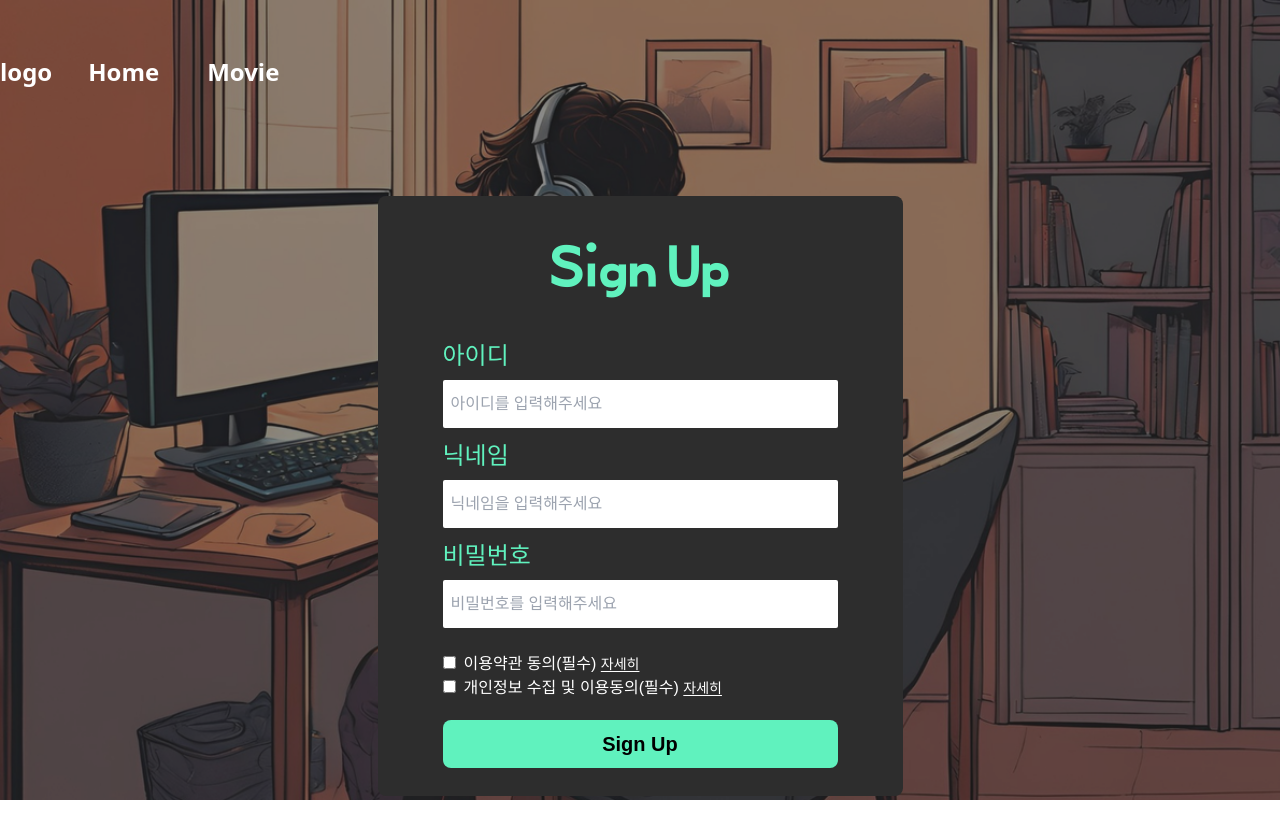
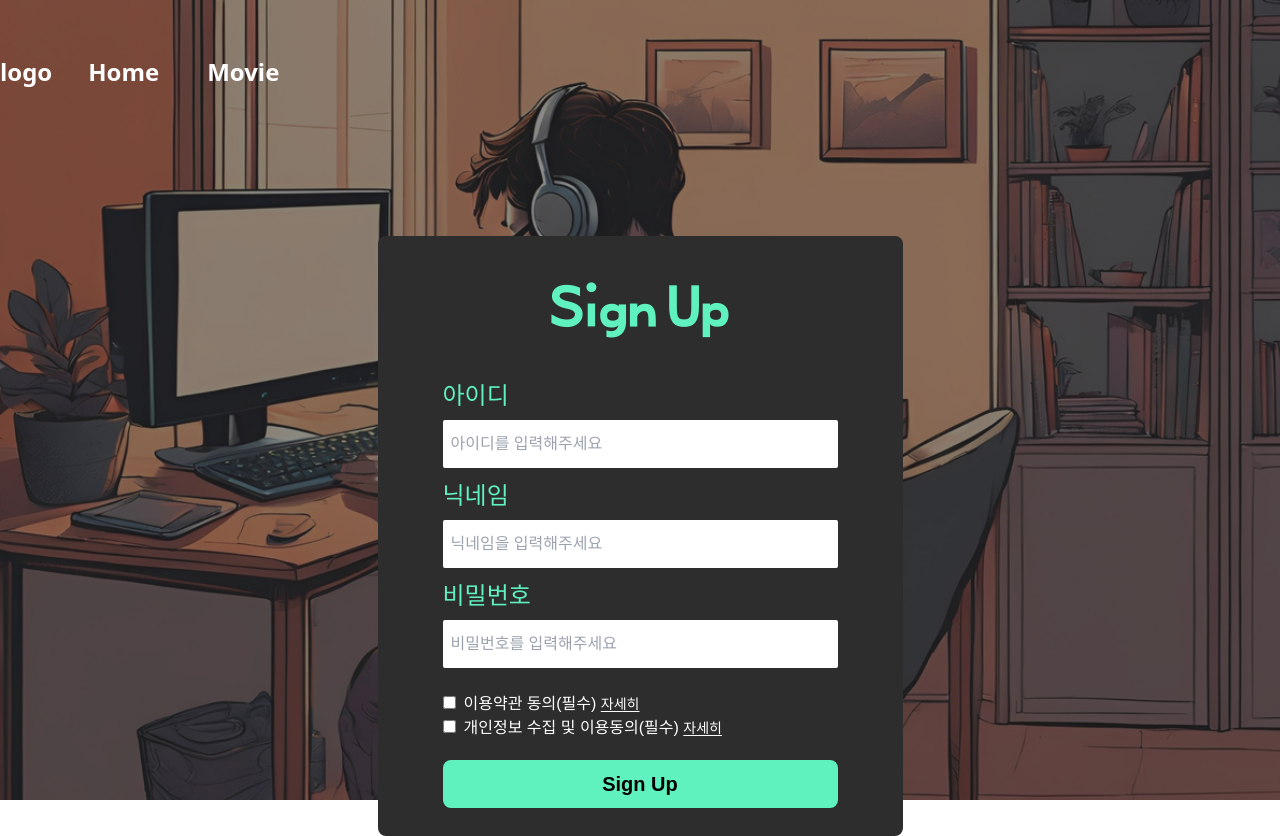
Before and after one commit to k-redstone/final_pjt, a Vue app: page /signUp in a window 1280 px wide. Before the commit the page ends 800 px from the top, so only its background shows below. Built offline with nearby package versions, Linux system fonts and the light colour scheme; a web font is replaced by a local one.

Commit message:
Refactor: 스타일 리팩토링

```diff
--- a/src/App.vue
+++ b/src/App.vue
@@ -1,22 +1,16 @@
 <template>
-  <div>
-    <div class="min-h-screen bg-community-img bg-cover">
-      <div class="absolute w-full min-h-screen bg-opacityGray">
-        <header class="absolute w-screen z-10">
-          <HomeLayout>
-            <NavBar />
-          </HomeLayout>
-        </header>
-        <RouterView />
-      </div>
+  <div class="relative">
+    <div class="fixed w-full min-h-screen bg-community-img bg-cover -z-20">
+      <div class="min-h-screen bg-opacityGray"></div>
+    </div>
+    <div class="min-h-screen w-full">
+      <RouterView />
     </div>
   </div>
 </template>
 
 <script setup>
 import { RouterView } from 'vue-router'
-import NavBar from '@/components/NavBar.vue'
-import HomeLayout from '@/components/HomeLayout.vue'
 </script>
 
 <style scoped></style>
--- a/src/components/LandingPage.vue
+++ b/src/components/LandingPage.vue
@@ -1,8 +1,6 @@
 <template>
   <div>
-    <main class="h-screen">
-      <div class="relative h-full">
-        <div class="absolute top-1/4">
+    <main class="absolute top-1/4">
       <div>
         <p class="text-white text-5xl font-kbizH">MoodMovie</p>
         <p class="text-white text-5xl font-kbizH mt-10">오늘의 기분을 달래보세요</p>
@@ -15,8 +13,6 @@
           <GlobalButton :type="'white'" :text="'Sign Up'" />
         </RouterLink>
       </div>
-        </div>
-      </div>
     </main>
   </div>
 </template>
--- a/src/components/NavBar.vue
+++ b/src/components/NavBar.vue
@@ -1,5 +1,5 @@
 <template>
-  <div class="mt-14">
+  <div class="pt-14">
     <nav class="flex font-bold">
       <!-- link -->
       <div class="grow">
--- a/src/views/HomeView.vue
+++ b/src/views/HomeView.vue
@@ -1,6 +1,13 @@
 <template>
+  <div class="flex flex-col">
+    <!-- 네비게이션바 -->
+    <HomeLayout>
+      <header class="fixed z-50">
+        <NavBar />
+      </header>
+    </HomeLayout>
     <div>
-    <div class="w-full h-screen" v-show="!isLogin">
+      <div v-show="!isLogin">
         <HomeLayout>
           <LandingPage />
         </HomeLayout>
@@ -17,7 +24,7 @@
           clickable: true,
         }"
         :modules="[Mousewheel, Pagination, Navigation]"
-      class="w-full h-screen"
+        class="fixed w-full h-screen z-0"
         init="false"
       >
         <swiper-slide data-hash="mainPage">
@@ -32,12 +39,13 @@
           </HomeLayout>
         </swiper-slide>
         <swiper-slide data-hash="selectMoviePage">
-        <div class="absolute w-screen h-screen bg-opacityGray"></div>
+          <div class="absolute w-screen bg-opacityGray"></div>
           <HomeLayout>
             <SelectMoviePage />
           </HomeLayout>
         </swiper-slide>
       </swiper-container>
+    </div>
   </div>
 </template>
 
@@ -48,9 +56,9 @@ import { Mousewheel, Pagination, Navigation } from 'swiper/modules'
 import MainPage from '@/components/MainPage.vue'
 import SelectMoodPage from '@/components/SelectMoodPage.vue'
 import SelectMoviePage from '@/components/SelectMoviePage.vue'
+import LandingPage from '@/components/LandingPage.vue'
 import HomeLayout from '@/components/HomeLayout.vue'
-import LandingPage from '@/components/LandingPage.vue'
-
+import NavBar from '@/components/NavBar.vue'
 register()
 
 const isLogin = ref(true)
--- a/src/views/LoginView.vue
+++ b/src/views/LoginView.vue
@@ -1,7 +1,10 @@
 <template>
-  <div class="pt-[100px]">
+  <div>
     <HomeLayout>
-      <div class="flex justify-center mt-24">
+      <header>
+        <NavBar />
+      </header>
+      <div class="flex justify-center mt-12 pt-[100px]">
         <div class="bg-gray w-[525px] px-4 py-2 rounded-lg">
           <div class="flex flex-col items-center">
             <!-- title -->
@@ -53,6 +56,7 @@
 <script setup>
 import HomeLayout from '@/components/HomeLayout.vue'
 import GlobalButton from '@/components/GlobalButton.vue'
+import NavBar from '@/components/NavBar.vue'
 import { useAuthStore } from '@/stores/auth'
 import { ref } from 'vue'
 
--- a/src/views/SignUpView.vue
+++ b/src/views/SignUpView.vue
@@ -1,7 +1,10 @@
 <template>
-  <div class="pt-[100px]">
+  <div>
     <HomeLayout>
-      <div class="flex justify-center mt-24">
+      <header>
+        <NavBar />
+      </header>
+      <div class="flex justify-center mt-12 pt-[100px]">
         <div class="bg-gray w-[525px] px-4 py-2 rounded-lg">
           <div class="flex flex-col items-center">
             <!-- title -->
@@ -82,6 +85,7 @@
 <script setup>
 import HomeLayout from '@/components/HomeLayout.vue'
 import GlobalButton from '@/components/GlobalButton.vue'
+import NavBar from '@/components/NavBar.vue'
 import { useAuthStore } from '@/stores/auth'
 import { ref } from 'vue'
 
--- a/src/views/SimilarMovieView.vue
+++ b/src/views/SimilarMovieView.vue
@@ -1,11 +1,13 @@
 <template>
-  <div class="relative">
-    <div class="absolute top-[15%] w-full">
+  <div class="flex flex-col">
     <HomeLayout>
+      <header>
+        <NavBar />
+      </header>
       <main class="w-full flex flex-col font-kbizB">
         <div>
           <!-- title -->
-            <div class="flex items-center w-full">
+          <div class="flex items-center w-full my-10">
             <h1 class="text-white text-5xl">오늘 당신을 위한 영화입니다</h1>
           </div>
         </div>
@@ -19,13 +21,13 @@
       </main>
     </HomeLayout>
   </div>
-  </div>
 </template>
 
 <script setup>
 import { useMovieRecommendStore } from '@/stores/movieRecommend'
 import HomeLayout from '@/components/HomeLayout.vue'
 import LikeMovieCard from '@/components/LikeMovieCard.vue'
+import NavBar from '@/components/NavBar.vue'
 
 const store = useMovieRecommendStore()
 
```
Lines whose indentation alone changed are shown as unchanged.
